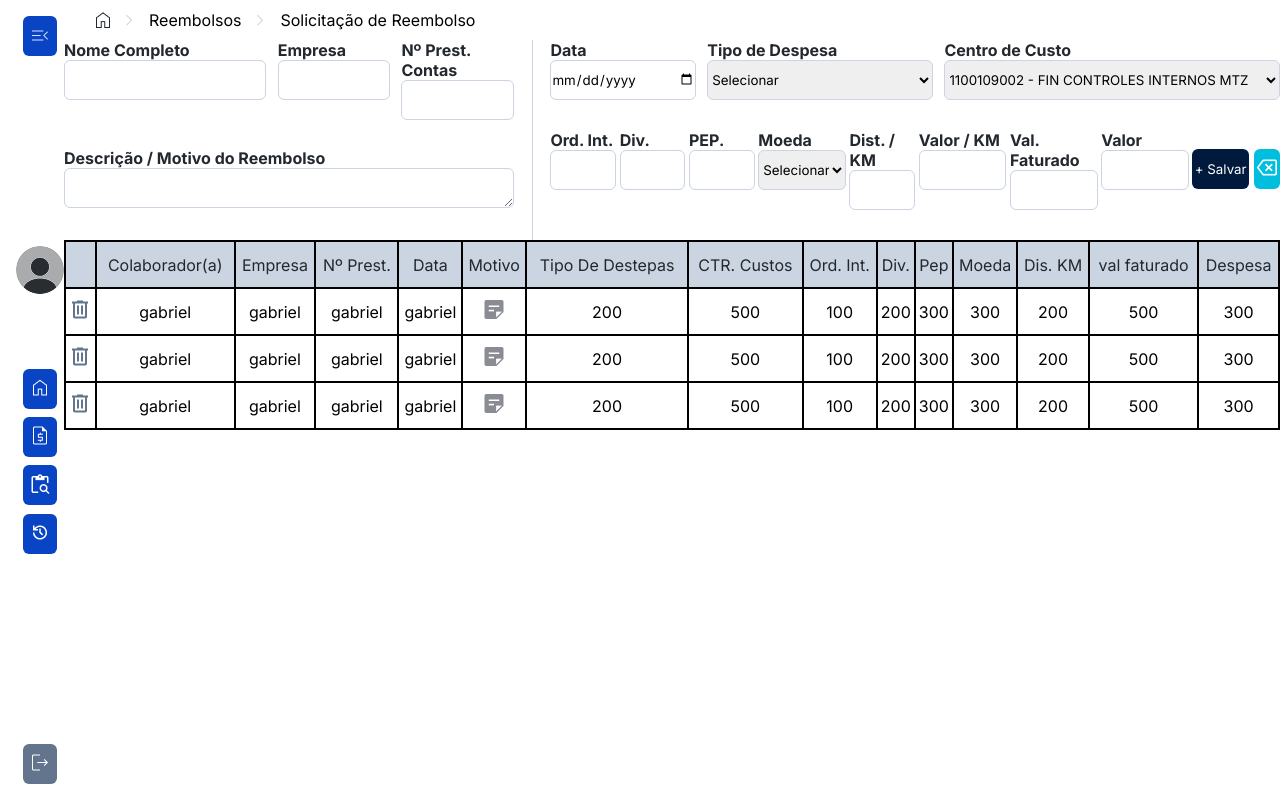
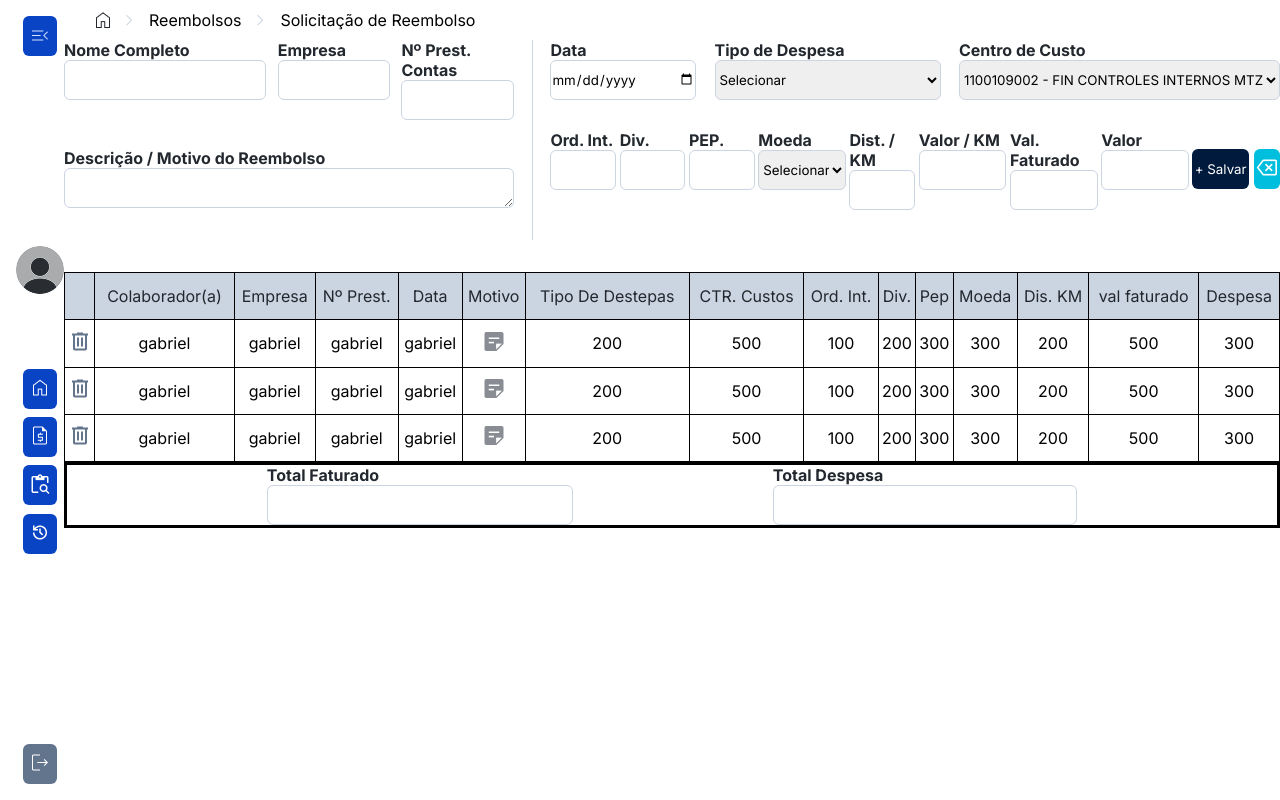
Before and after one commit to Gabrielsvdata/Sispar-Frontend, a React (Vite) app: page /solicitacao in a window 1280 px wide. Built offline with nearby package versions, Linux system fonts and the light colour scheme.

Commit message:
footer da tela de solicitação

```diff
--- a/src/components/solicitacao/Solicitacao.jsx
+++ b/src/components/solicitacao/Solicitacao.jsx
@@ -244,6 +244,19 @@ function Solicitacao() {
               </tr>
             </tbody>
           </table>
+            <footer className={styles.containerFooter}>
+            <div className={styles.inputFaturado}>
+                <label htmlFor="">Total Faturado</label>
+                <input type="text" />
+            </div>
+
+            <div className={styles.footerDespesa}>
+                <label htmlFor="">Total Despesa</label>
+                <input type="text" />
+              </div>
+
+            </footer>
+
         </main>
       </div>
     </div>
--- a/src/components/solicitacao/Solicitacao.module.scss
+++ b/src/components/solicitacao/Solicitacao.module.scss
@@ -17,7 +17,7 @@
 }
 
 .mainSolicitacao {
-  ///border: solid blue;
+  //border: solid blue;
   width: 100%;
   height: 95vh;
 }
@@ -103,6 +103,7 @@ textarea {
 
 }
 
+
 .imgData {
   width: 28%;
   border: solid;
@@ -116,7 +117,7 @@ textarea {
 
 .centroDeCusto {
   // border: solid;
-  width: 46%;
+  width: 44%;
 }
 
 .ordem,
@@ -157,10 +158,12 @@ textarea {
 }
 
 table {
-
+  margin-top: 2rem;
   width: 100%;
   font-size: 1rem;
   border-collapse: collapse;
+  border-radius: 6px;
+
 }
 
 //cabeçalho
@@ -180,7 +183,18 @@ table,
 th,
 td {
   height: 25%;
-  border: solid #000000 2px;
+  border: solid #000000 1px;
   text-align: center;
 
 }
+
+.containerFooter{
+  width: 100%;
+  border: solid;
+  display: flex;
+  justify-content: space-evenly;
+
+  .inputFaturado{
+    border: solidd;
+  }
+}
--- a/src/global.scss
+++ b/src/global.scss
@@ -3,5 +3,5 @@
     margin: 0;
     padding: 0;
     box-sizing: border-box;
-    font-family: "inter", serif;
+    font-family: "inter";
 }
```
